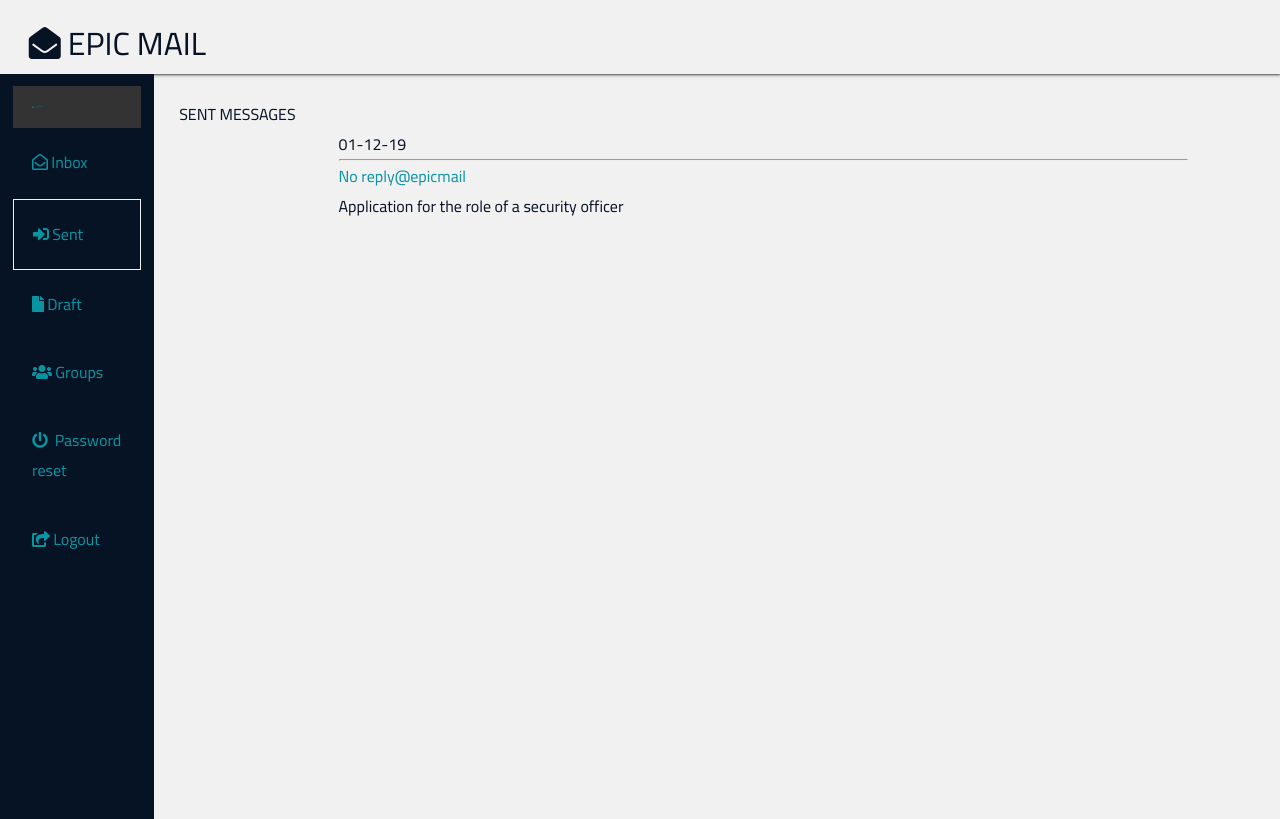
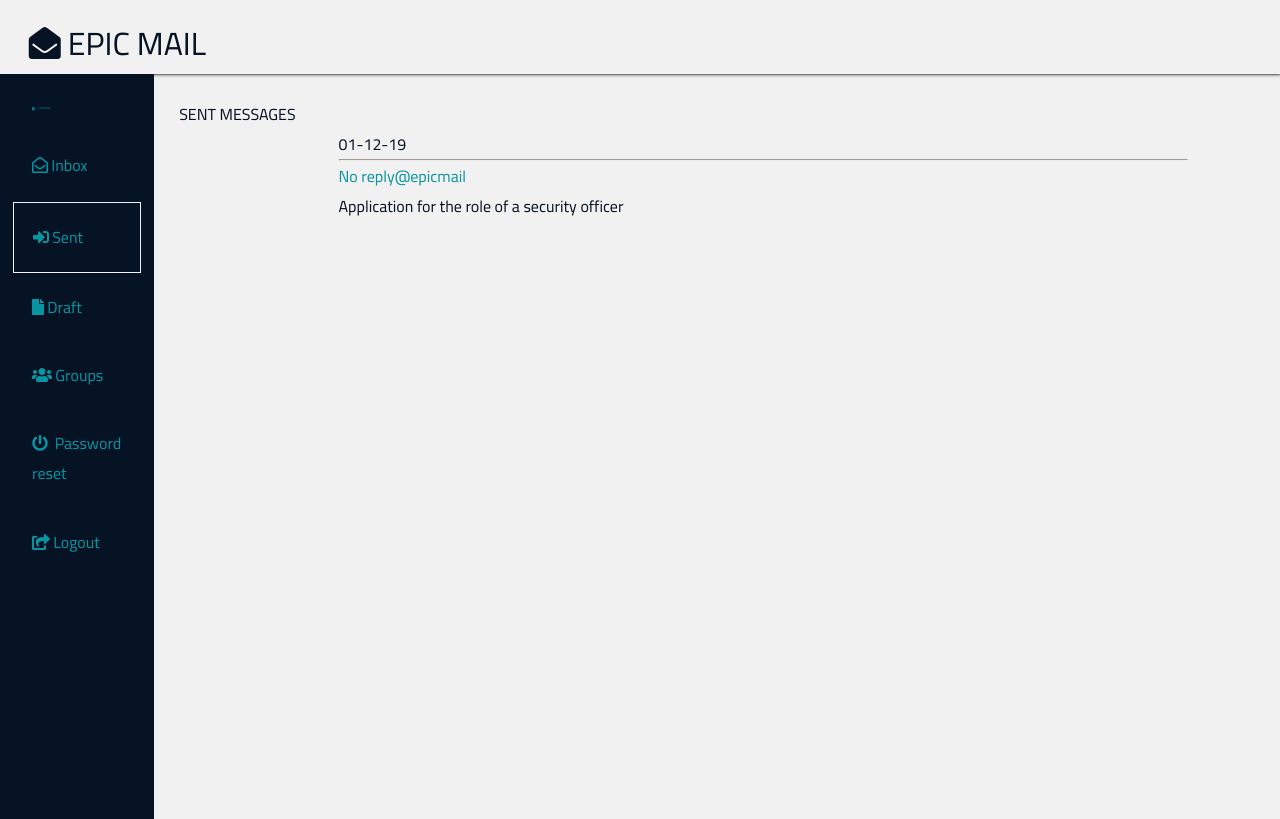
Before and after one commit to NonsoAmadi10/EPIC-MAIL, a website: page UI/sent.html in a window 1280 px wide. In both pictures the pointer is over the item "Compose". Drawn offline with Linux system fonts and the light colour scheme.

```diff
--- a/UI/styles.css
+++ b/UI/styles.css
@@ -203,8 +203,8 @@
 
 aside ul li:hover, .logout:hover
 {
-    background: #333;
-    font-size: 0.1rem;
+
+    font-size: 0.2rem;
     transition: 0.62s all  ease-in;
 }
 /*link-messages */
@@ -218,11 +218,7 @@
     border: 1px solid #0894A1;
     color: #f1f1f1;
 }
-.compose:hover
-{
-    color: #f1f1f1;
-    background: none;
-}
+
 
 
 /*message body */
```
